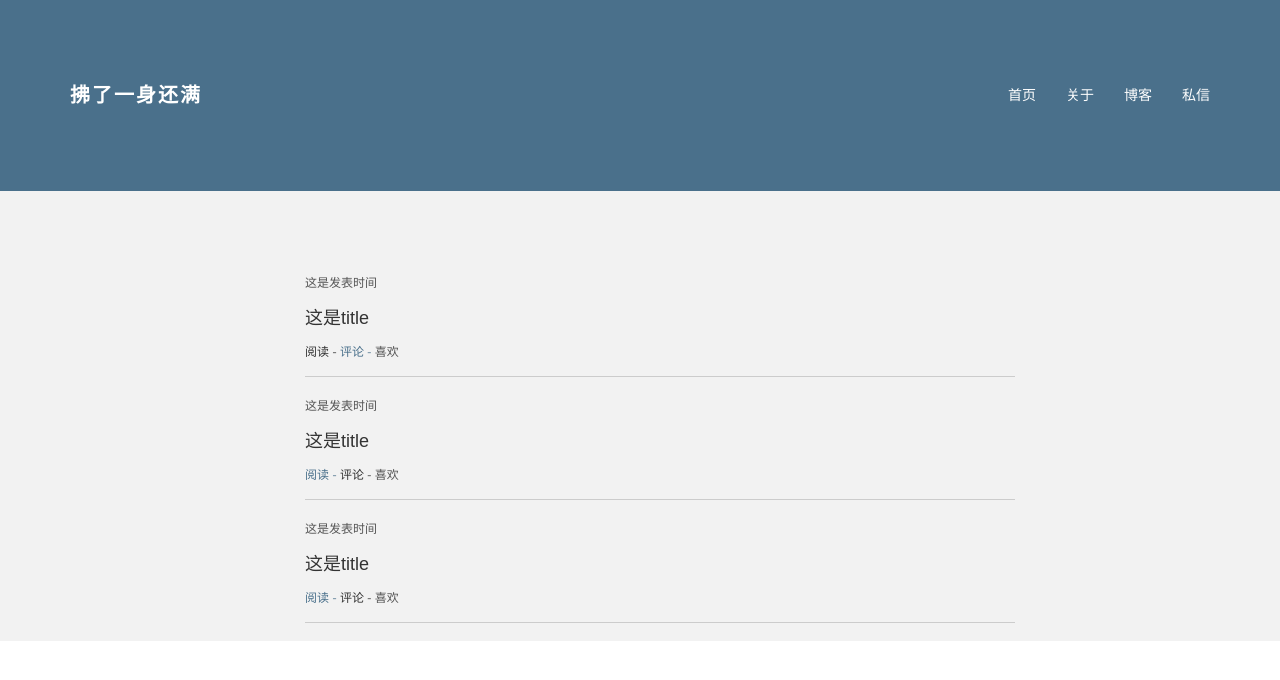
After one commit to Jonwing/Feiton, a Django app: page /blog/articles in a window 1280 px wide. The commit adds this page. Shown: the top 680 px of the page. Run offline with Django 3.2, Linux system fonts and the light colour scheme; parts of the project's set-up code (start-up, migrations or seed data) failed here and were passed over; some libraries are stand-ins or nearby versions.

Commit message:
add articles list page and css

```diff
--- /dev/null
+++ b/Feiton/blog/templates/articles.html
@@ -0,0 +1,57 @@
+{% extends "base.html" %}
+{% load i18n %}
+
+{% block content %}
+    <div id="ww">
+        <div class="container">
+            <div class="row">
+                <div class="col-lg-8 col-lg-offset-2">
+                    <ul>
+                        <p class="list-top">
+                            这是发表时间
+                        </p>
+                        <h4 class="title">
+                            <a href="#">这是title</a>
+                        </h4>
+                        <div class="list-footer">
+                            <a href="#">阅读 - </a>
+                            <a 评论="#"  class="link">评论 - </a>
+                            <span>喜欢</span>
+                        </div>
+                        <hr>
+                    </ul>
+                    <ul>
+                        <p class="list-top">
+                            这是发表时间
+                        </p>
+                        <h4 class="title">
+                        <a href="#">
+                            这是title</a>
+                        </h4>
+                        <div class="list-footer">
+                            <a href="#" class="link">阅读 - </a>
+                            <a href="#">评论 - </a>
+                            <span>喜欢</span>
+                        </div>
+                        <hr>
+                    </ul>
+                    <ul>
+                        <p class="list-top">
+                            这是发表时间
+                        </p>
+                        <h4 class="title">
+                        <a href="#">
+                            这是title</a>
+                        </h4>
+                        <div class="list-footer">
+                            <a href="#" class="link">阅读 - </a>
+                            <a href="#">评论 - </a>
+                            <span>喜欢</span>
+                        </div>
+                        <hr>
+                    </ul>
+                </div>
+            </div>
+        </div>
+    </div>
+{% endblock content %}
--- a/Feiton/blog/urls.py
+++ b/Feiton/blog/urls.py
@@ -9,4 +9,5 @@ from django.conf.urls import patterns, url
 urlpatterns = patterns(
     'blog.views',
     url(r'^home$', 'index', name='home_page'),
+    url(r"^articles$", 'articles_list', name='articles'),
     )
--- a/Feiton/blog/views.py
+++ b/Feiton/blog/views.py
@@ -8,3 +8,7 @@ def index(request):
     latest_post = Article.objects.order_by("-publish_time").first()
 
     return render_to_response("index.html", {"latest_post": latest_post})
+
+
+def articles_list(request):
+    return render_to_response("articles.html")
--- a/Feiton/static/css/main.css
+++ b/Feiton/static/css/main.css
@@ -33,7 +33,47 @@ h1 {
 	margin-bottom: 10px;
 }
 
+.title{
+    margin-top: 0;
+    margin-bottom: 10px;
+    margin-left: 0;
+    display: inherit;
+    font-size: 18px;
+    font-weight: normal;
+    line-height: 1.5;
+}
 
+.list-top{
+    margin-top: 8px;
+    margin-left: 0;
+    margin-bottom: 8px;
+    margin-right: 0;
+    font-size: 12px;
+}
+
+.list-footer{
+    font-size: 12px;
+    font-weight: normal;
+    line-height: 20px;
+}
+
+.list{
+    position: relative;
+    width: 100%;
+    padding-right: 2px;
+    padding-bottom: 17px;
+    margin-left: 0;
+    margin-top: 0;
+    margin-right: 0;
+    margin-bottom: 17px;
+    border-bottom: 1px dashed #d9d9d9;
+    box-sizing:border-box;
+    word-warp:break-word;
+}
+
+.link{
+    color: #4A708B;
+}
 
 /* Paragraph & Typographic */
 p {
@@ -48,7 +88,8 @@ p {
 
 /* Links */
 a {
-    color: #1abc9c;
+    /*color: #1abc9c;*/
+    color: #333;
     word-wrap: break-word;
 
     -webkit-transition: color 0.1s ease-in, background 0.1s ease-in;
@@ -60,7 +101,8 @@ a {
 
 a:hover,
 a:focus {
-    color: #7b7b7b;
+    /*color: #7b7b7b;*/
+    color: #337ab7;
     text-decoration: none;
     outline: 0;
 }
```
